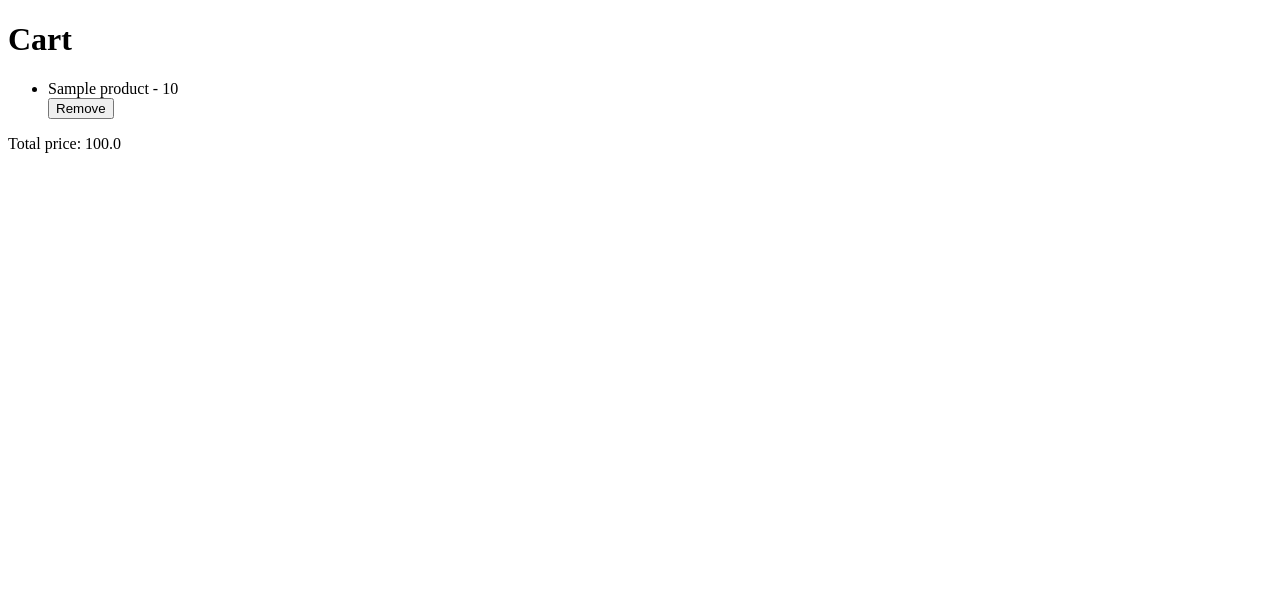
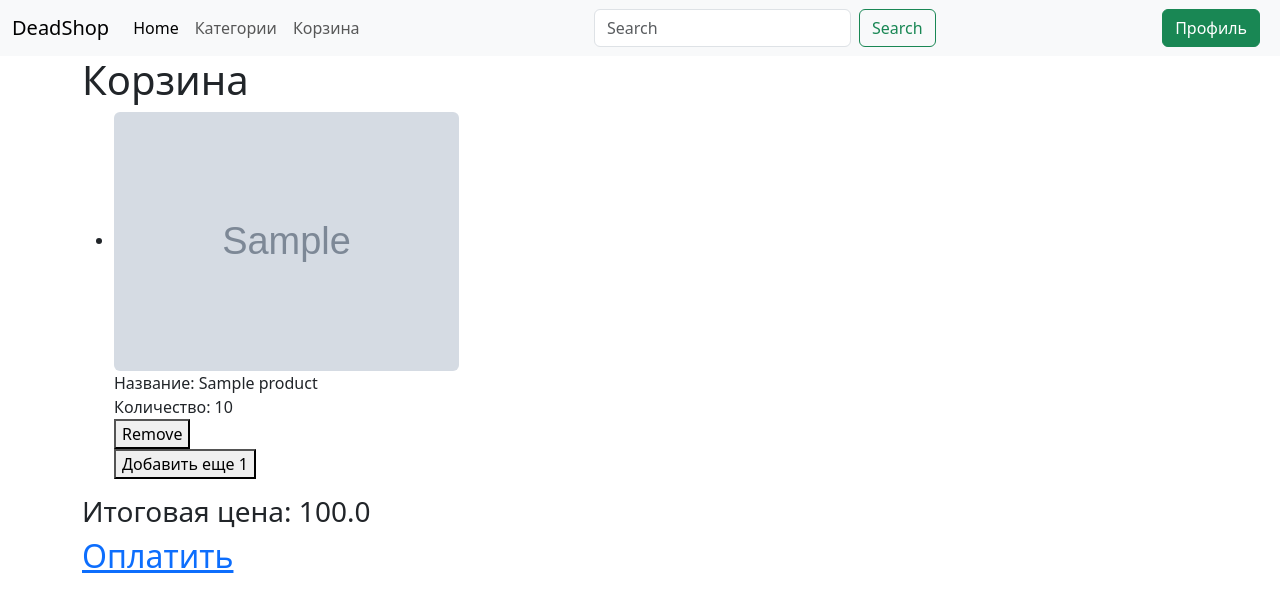
Before and after one commit to zxdmimfort/dead-shop, a Django app: page /cart/ in a window 1280 px wide. Shown: the top 612 px of the page. Run offline with Django 5.2, Linux system fonts and the light colour scheme; a user stored in the database is signed in; tables that the repository leaves empty hold one stand-in row (values such as "Sample post"); grey boxes marked "Sample" are stand-in pictures.

Commit message:
html update,add page refresh,update client field in Cart model

```diff
--- a/app/apps/cart/models.py
+++ b/app/apps/cart/models.py
@@ -1,16 +1,17 @@
+from django.db import models
+
 from apps.products.models import Product
 from apps.users.models import Client
-from django.db import models
 
 
 # Create your models here.
 class Cart(models.Model):
-    client = models.ForeignKey(Client, on_delete=models.CASCADE)
+    client = models.OneToOneField(Client, on_delete=models.CASCADE,unique=True)
     created_at = models.DateTimeField(auto_now_add=True)
 
 
 class CartItem(models.Model):
-    cart = models.ForeignKey(Cart, on_delete=models.CASCADE,unique=True)
+    cart = models.ForeignKey(Cart, on_delete=models.CASCADE)
     product = models.ForeignKey(Product, on_delete=models.CASCADE)
     amount = models.IntegerField(default=0, blank=False)
 
--- a/app/apps/cart/templates/cart/cart_detail.html
+++ b/app/apps/cart/templates/cart/cart_detail.html
@@ -1,25 +1,33 @@
-<!DOCTYPE html>
-<html lang="en">
-<head>
-    <meta charset="UTF-8">
-    <title>Cart</title>
-</head>
-<body>
-    <h1>Cart</h1>
-    <ul>
+{% extends 'base.html' %}
+{% block content %}
+    <h1>Корзина</h1>
         {% for item in cart_items %}
+        <ul>
             <li>
-                {% if item.photo %}
-                <img src="{{ item.photo.url }}">
+        <div class="list-group-item">
+            <div class="row">
+                {% if item.product.photo %}
+                <div class="col-6 col-md-4">
+                    <img class="img-fluid rounded" src="{{ item.product.photo.url }}" width="500">
+                </div>
                 {% endif %}
-                {{ item.product.name }} - {{ item.amount }}
+            </div>
+            <div>
+                <span>Название: {{ item.product.name }}  </span><br>
+                <span>Количество: {{ item.amount }}  </span> <br>
                 <form action="{% url 'cart:delete_from_cart' item.id %}" method="post">
                     {% csrf_token %}
                     <button type="submit">Remove</button>
                 </form>
-            </li>
+                <form action="{% url 'cart:add_to_cart' item.product.id %}" method="post">
+                    {% csrf_token %}
+                    <button type="submit">Добавить еще 1</button>
+                </form>
+            </div>
+        </li>
+        </ul>
         {% endfor %}
     </ul>
-    <p>Total price: {{ total_price }}</p>
-</body>
-</html>
+    <h3>Итоговая цена: {{ total_price }}</h3>
+    <h2><a href="">Оплатить</a></h2>
+{% endblock %}
--- a/app/apps/cart/views.py
+++ b/app/apps/cart/views.py
@@ -41,7 +41,12 @@ def add_to_cart(request, product_id):
     print(f"ID продукта: {product.id}")
     print(f"ID элемента корзины: {cart_item.id}")
     print(f"Количество элемента корзины: {cart_item.amount}")
-    return redirect("cart:cart_detail")
+    referer_url = request.META.get('HTTP_REFERER')
+    if referer_url:
+        return redirect(referer_url)
+    else:
+        return redirect("cart:cart_detail")
+
 
 @login_required
 def delete_from_cart(request, item_id):
```
Also changed, not shown: app/apps/cart/migrations/0003_alter_cart_client_alter_cartitem_amount.py (added).
